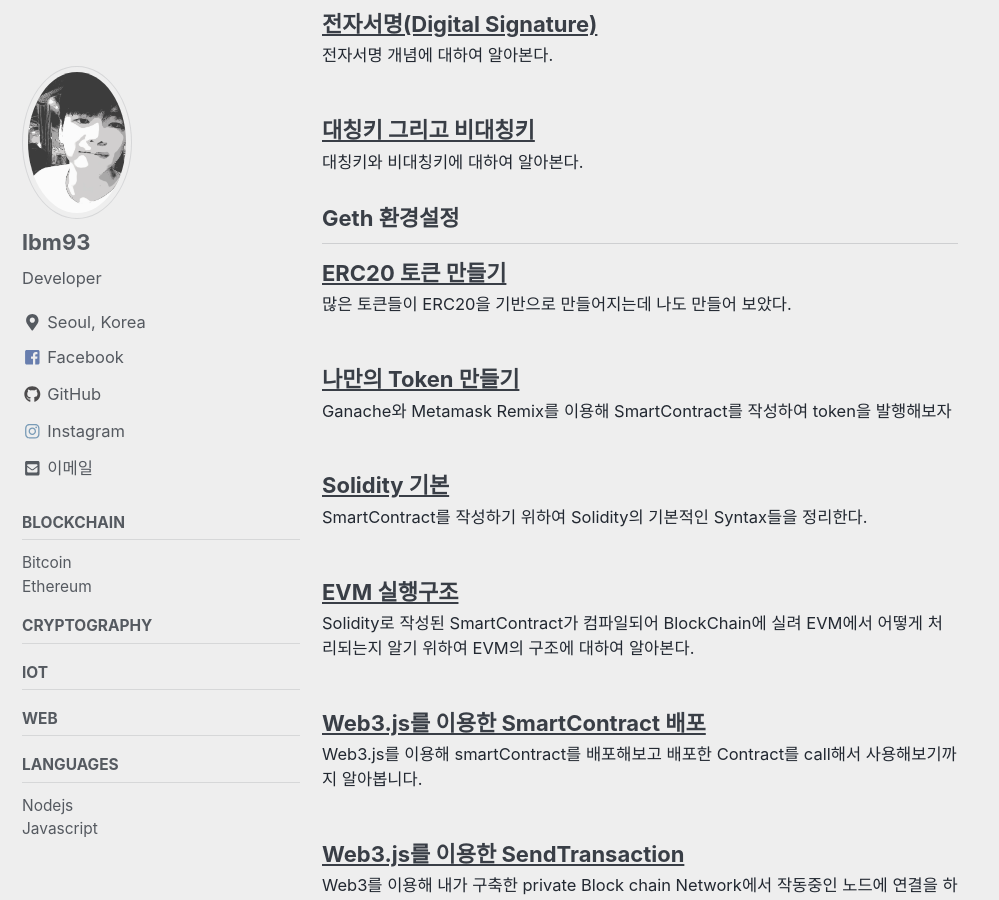
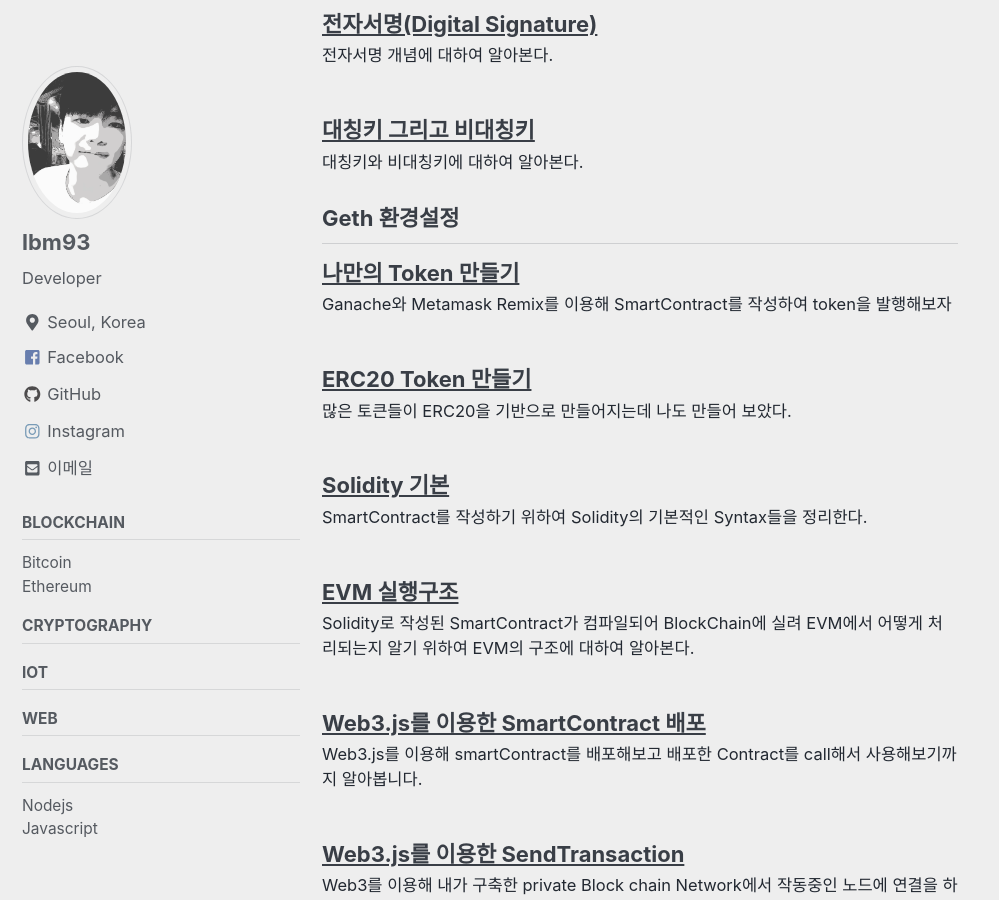
Before and after one commit to lbm93/lbm93.github.io, a Jekyll site: the page built from _pages/tag-archive.html, in a window 1280 px wide and 900 px high, scrolled down 1079 px. Shown: the whole window, without its empty margins (0-999 px from the left). Built offline with Jekyll 4.4.1, drawn with Linux system fonts in a browser that asks for light colours; cached includes are drawn as plain includes; nearby versions of some CDN libraries; some of the changed text lies outside the part shown.

Commit message:
fix post
2020-09-01-ethereum-ERC20토큰

```diff
--- a/_posts/blockchain/ethereum/2020-09-02-ethereum-ERC20토큰.markdown
+++ b/_posts/blockchain/ethereum/2020-09-01-ethereum-ERC20토큰.markdown
@@ -1,5 +1,5 @@
 ---
-title: "ERC20 토큰 만들기"
+title: "ERC20 Token 만들기"
 date: 2020-05-27 20:00:00 -0900
 categories: [ethereum]
 tags:
```
Also changed, not shown: other parts of _posts/blockchain/ethereum/2020-09-01-ethereum-ERC20토큰.markdown (+1 -1 lines).
